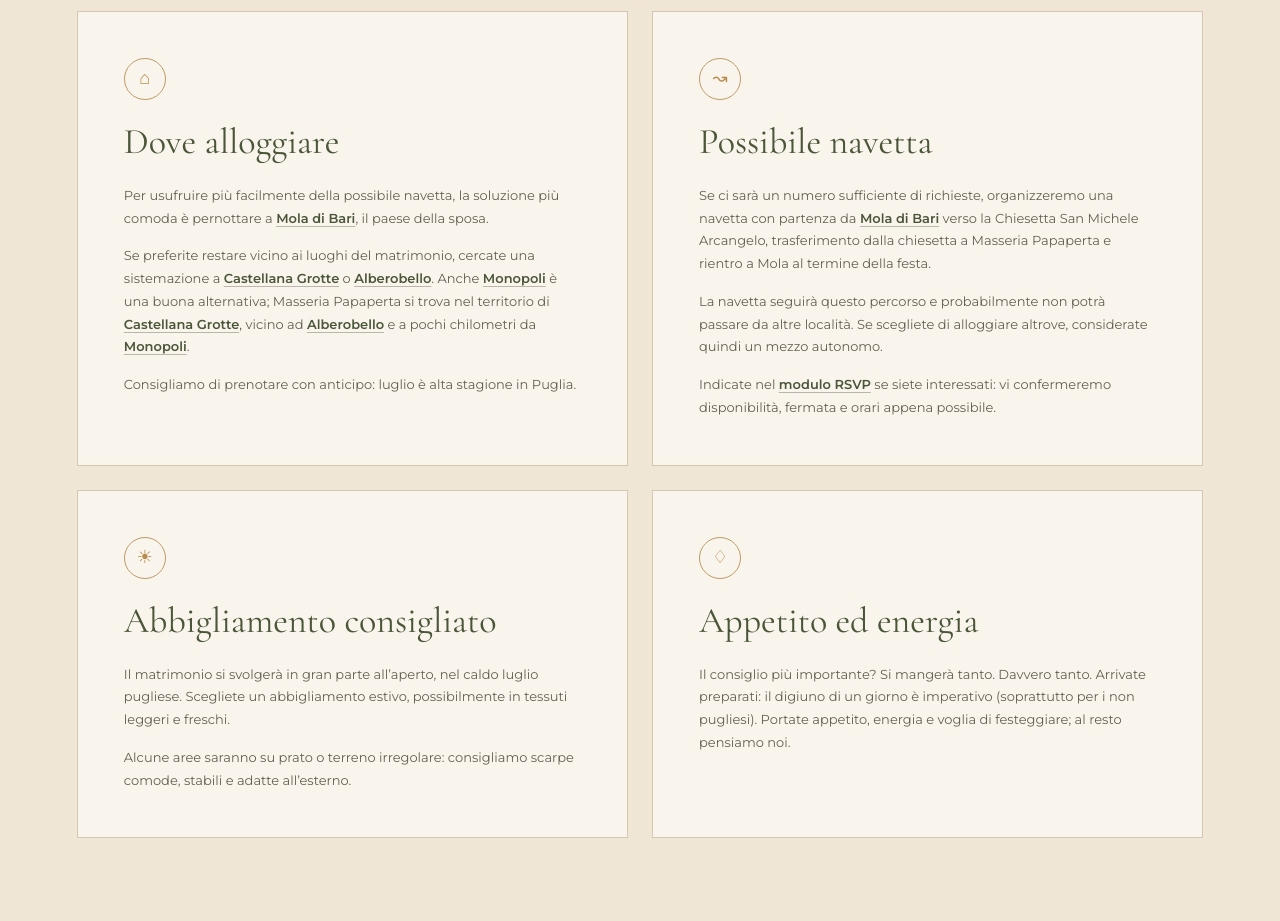
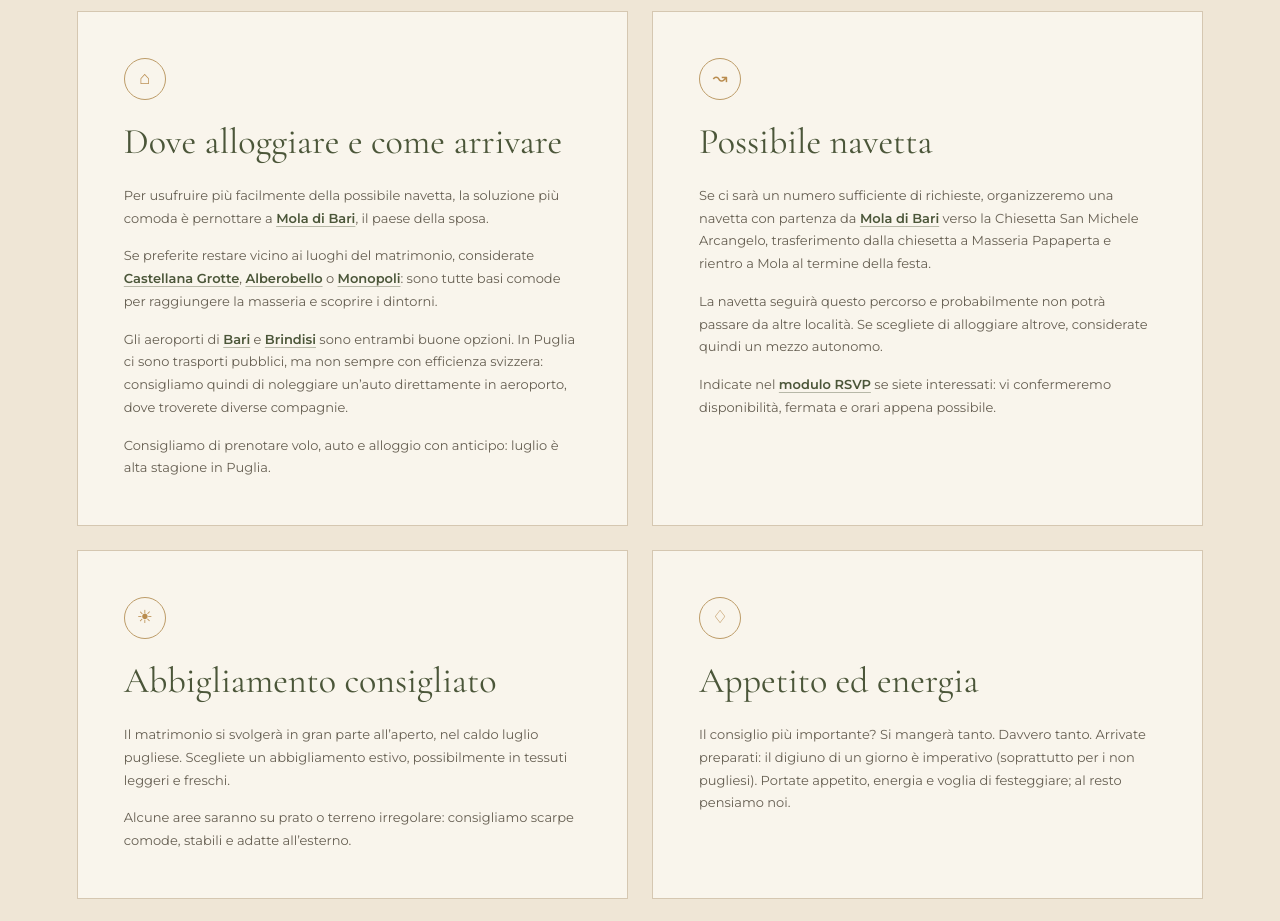
Before and after one commit to ovaccarelli/David-Ornella, a Next.js app: page / in a window 1280 px wide. Shown: the part 2960-3881 px from the top of the page. Built offline with nearby package versions, Linux system fonts and the light colour scheme.

Commit message:
content: improve travel and accommodation advice

```diff
--- a/_data/translations.ts
+++ b/_data/translations.ts
@@ -16,7 +16,7 @@ export const translations = {
     guide: {
       eyebrow: "Utilità per gli ospiti", title: "Qualche consiglio", titleSecond: "", intro: "Tutto quello che serve per arrivare comodi, eleganti e affamati al punto giusto.",
       tips: [
-        { title: "Dove alloggiare", text: ["Per usufruire più facilmente della possibile navetta, la soluzione più comoda è pernottare a Mola di Bari, il paese della sposa.", "Se preferite restare vicino ai luoghi del matrimonio, cercate una sistemazione a Castellana Grotte o Alberobello. Anche Monopoli è una buona alternativa; Masseria Papaperta si trova nel territorio di Castellana Grotte, vicino ad Alberobello e a pochi chilometri da Monopoli.", "Consigliamo di prenotare con anticipo: luglio è alta stagione in Puglia."] },
+        { title: "Dove alloggiare e come arrivare", text: ["Per usufruire più facilmente della possibile navetta, la soluzione più comoda è pernottare a Mola di Bari, il paese della sposa.", "Se preferite restare vicino ai luoghi del matrimonio, considerate Castellana Grotte, Alberobello o Monopoli: sono tutte basi comode per raggiungere la masseria e scoprire i dintorni.", "Gli aeroporti di Bari e Brindisi sono entrambi buone opzioni. In Puglia ci sono trasporti pubblici, ma non sempre con efficienza svizzera: consigliamo quindi di noleggiare un’auto direttamente in aeroporto, dove troverete diverse compagnie.", "Consigliamo di prenotare volo, auto e alloggio con anticipo: luglio è alta stagione in Puglia."] },
         { title: "Possibile navetta", text: ["Se ci sarà un numero sufficiente di richieste, organizzeremo una navetta con partenza da Mola di Bari verso la Chiesetta San Michele Arcangelo, trasferimento dalla chiesetta a Masseria Papaperta e rientro a Mola al termine della festa.", "La navetta seguirà questo percorso e probabilmente non potrà passare da altre località. Se scegliete di alloggiare altrove, considerate quindi un mezzo autonomo.", "Indicate nel modulo RSVP se siete interessati: vi confermeremo disponibilità, fermata e orari appena possibile."] },
         { title: "Abbigliamento consigliato", text: ["Il matrimonio si svolgerà in gran parte all’aperto, nel caldo luglio pugliese. Scegliete un abbigliamento estivo, possibilmente in tessuti leggeri e freschi.", "Alcune aree saranno su prato o terreno irregolare: consigliamo scarpe comode, stabili e adatte all’esterno."] },
         { title: "Appetito ed energia", text: ["Il consiglio più importante? Si mangerà tanto. Davvero tanto. Arrivate preparati: il digiuno di un giorno è imperativo (soprattutto per i non pugliesi). Portate appetito, energia e voglia di festeggiare; al resto pensiamo noi."] },
@@ -46,7 +46,7 @@ export const translations = {
     guide: {
       eyebrow: "Useful information", title: "A few tips", titleSecond: "", intro: "Everything you need to arrive comfortable, elegant and appropriately hungry.",
       tips: [
-        { title: "Where to stay", text: ["For easier access to the possible shuttle, the most convenient choice is to stay in Mola di Bari, the bride’s hometown.", "To stay closer to the wedding venues, look in Castellana Grotte or Alberobello. Monopoli is also a good option; Masseria Papaperta lies within Castellana Grotte, near Alberobello and a few kilometres from Monopoli.", "We recommend booking early: July is high season in Puglia."] },
+        { title: "Where to stay & how to get there", text: ["For easier access to the possible shuttle, the most convenient choice is to stay in Mola di Bari, the bride’s hometown.", "To stay closer to the wedding venues, consider Castellana Grotte, Alberobello or Monopoli: all three are convenient bases for reaching the masseria and exploring the surrounding area.", "Both Bari and Brindisi airports are good options. Public transport is available around Puglia, although it does not always run with Swiss efficiency, so we recommend renting a car directly at the airport; several companies are available there.", "We recommend booking your flight, car and accommodation early: July is high season in Puglia."] },
         { title: "Possible shuttle", text: ["If there is sufficient demand, we will arrange a shuttle from Mola di Bari to San Michele Arcangelo Church, then from the church to Masseria Papaperta, with a return to Mola after the party.", "The shuttle will follow this route and probably cannot stop in other towns. If you stay elsewhere, please plan for your own transport.", "Indicate your interest in the RSVP form; we will confirm availability, stops and times as soon as possible."] },
         { title: "Suggested attire", text: ["Much of the wedding will take place outdoors in the Puglian July heat. Choose summer clothing in light, breathable fabrics.", "Some areas may be on grass or uneven ground, so we recommend comfortable, stable shoes suitable for outdoors."] },
         { title: "Appetite & energy", text: ["The most important advice? There will be a lot of food. A lot. Come prepared: a full day of fasting is imperative, especially for non-Puglians. Bring your appetite, energy and desire to celebrate; we’ll take care of the rest."] },
@@ -76,9 +76,9 @@ export const translations = {
     guide: {
       eyebrow: "Informations pratiques", title: "Quelques conseils", titleSecond: "", intro: "Tout ce qu’il faut pour arriver à l’aise, élégant et suffisamment affamé.",
       tips: [
-        { title: "Où loger", text: ["Pour profiter plus facilement de l’éventuelle navette, le plus pratique est de séjourner à Mola di Bari, la ville de la mariée.", "Pour rester près des lieux du mariage, cherchez un hébergement à Castellana Grotte ou Alberobello. Monopoli est également une bonne option ; la Masseria Papaperta se trouve sur le territoire de Castellana Grotte, près d’Alberobello et à quelques kilomètres de Monopoli.", "Nous vous conseillons de réserver tôt : juillet est la haute saison dans les Pouilles."] },
+        { title: "Où loger et comment venir", text: ["Pour profiter plus facilement de l’éventuelle navette, le plus pratique est de séjourner à Mola di Bari, la ville de la mariée.", "Pour rester près des lieux du mariage, envisagez Castellana Grotte, Alberobello ou Monopoli : ces trois villes constituent des points de départ pratiques pour rejoindre la masseria et découvrir les environs.", "Les aéroports de Bari et de Brindisi sont tous deux de bonnes options. Les transports publics existent dans les Pouilles, mais ne fonctionnent pas toujours avec une efficacité suisse : nous vous conseillons donc de louer une voiture directement à l’aéroport, où plusieurs agences sont disponibles.", "Nous vous conseillons de réserver tôt votre vol, votre voiture et votre hébergement : juillet est la haute saison dans les Pouilles."] },
         { title: "Navette éventuelle", text: ["Si les demandes sont suffisantes, nous organiserons une navette de Mola di Bari vers l’église San Michele Arcangelo, puis de l’église à la Masseria Papaperta, avec retour à Mola après la fête.", "La navette suivra cet itinéraire et ne pourra probablement pas desservir d’autres villes. Si vous logez ailleurs, prévoyez votre propre moyen de transport.", "Indiquez votre intérêt dans le formulaire RSVP ; nous confirmerons la disponibilité, les arrêts et les horaires dès que possible."] },
-        { title: "Tenue conseillée", text: ["Une grande partie du mariage se déroulera en plein air, sous la chaleur de juillet dans les Pouilles. Privilégiez une tenue estivale et des tissus légers et respirants.", "Certaines zones seront sur de l’herbe ou un sol irrégulier : choisissez des chaussures confortables, stables et adaptées à l’extérieur."] },
+        { title: "Tenue conseillée", text: ["Une grande partie du mariage se déroulera en plein air, sous la chaleur de juillet dans les Pouilles. Privilégiez une tenue estivale et des tissus légers et respirants.", "Certaines zones seront sur de l’herbe ou un terrain irrégulier : choisissez des chaussures confortables, stables et adaptées à l’extérieur."] },
         { title: "Appétit et énergie", text: ["Le conseil le plus important ? On mangera beaucoup. Vraiment beaucoup. Préparez-vous : une journée de jeûne est impérative, surtout pour les non-Pouillais. Apportez appétit, énergie et envie de faire la fête ; nous nous occupons du reste."] },
       ],
     },
--- a/_includes/sections/GuestGuide.tsx
+++ b/_includes/sections/GuestGuide.tsx
@@ -8,10 +8,12 @@ const mapLinks: Record<string, string> = {
   "Castellana Grotte": "https://www.google.com/maps/search/?api=1&query=Castellana+Grotte",
   Alberobello: "https://www.google.com/maps/search/?api=1&query=Alberobello",
   Monopoli: "https://www.google.com/maps/search/?api=1&query=Monopoli+Puglia",
+  Bari: "https://www.google.com/maps/search/?api=1&query=Bari+Airport",
+  Brindisi: "https://www.google.com/maps/search/?api=1&query=Brindisi+Airport",
 };
 
 const rsvpLabels = new Set(["modulo RSVP", "RSVP form", "formulaire RSVP"]);
-const linkedTerms = /(Mola di Bari|Castellana Grotte|Alberobello|Monopoli|modulo RSVP|RSVP form|formulaire RSVP)/g;
+const linkedTerms = /(Mola di Bari|Castellana Grotte|Alberobello|Monopoli|Bari|Brindisi|modulo RSVP|RSVP form|formulaire RSVP)/g;
 
 function LinkedParagraph({ text }: { text: string }) {
   return (
```
Also changed, not shown: 21 other files (tests, documents, lock files or other folders).
